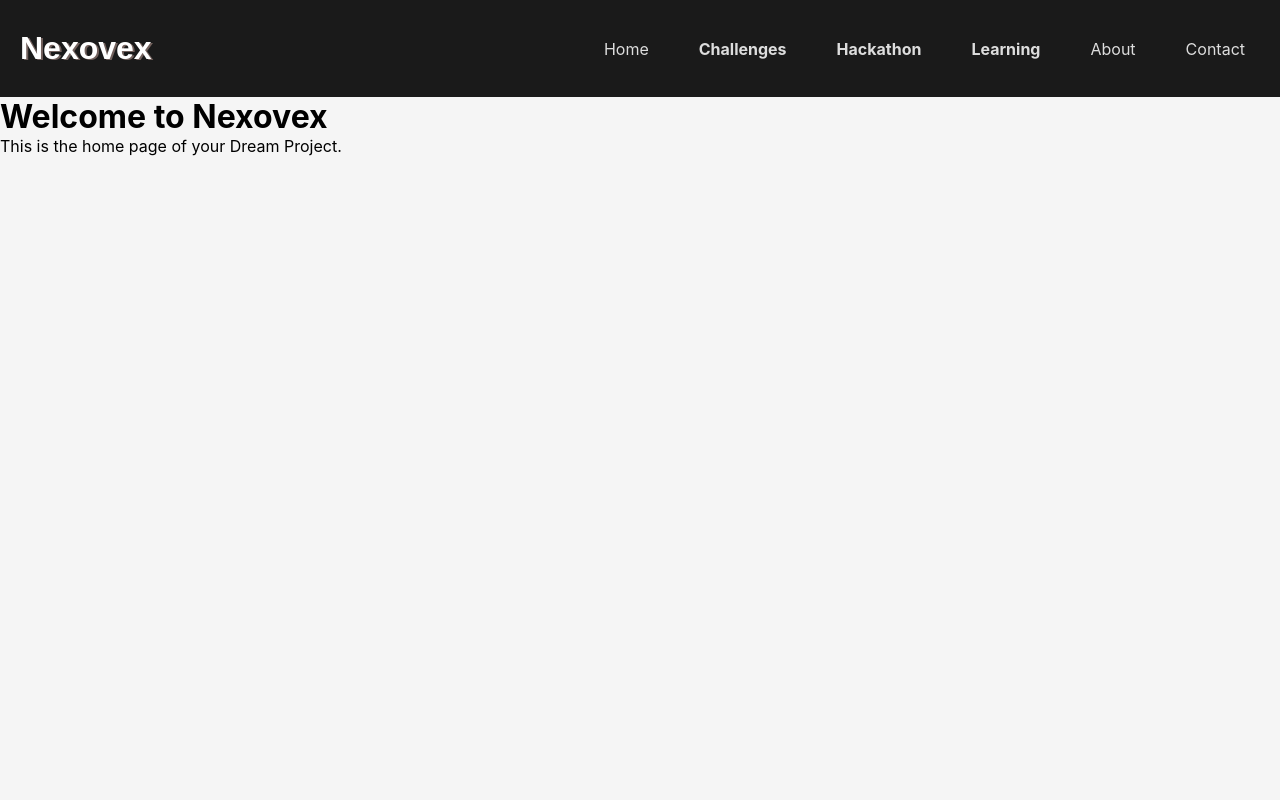
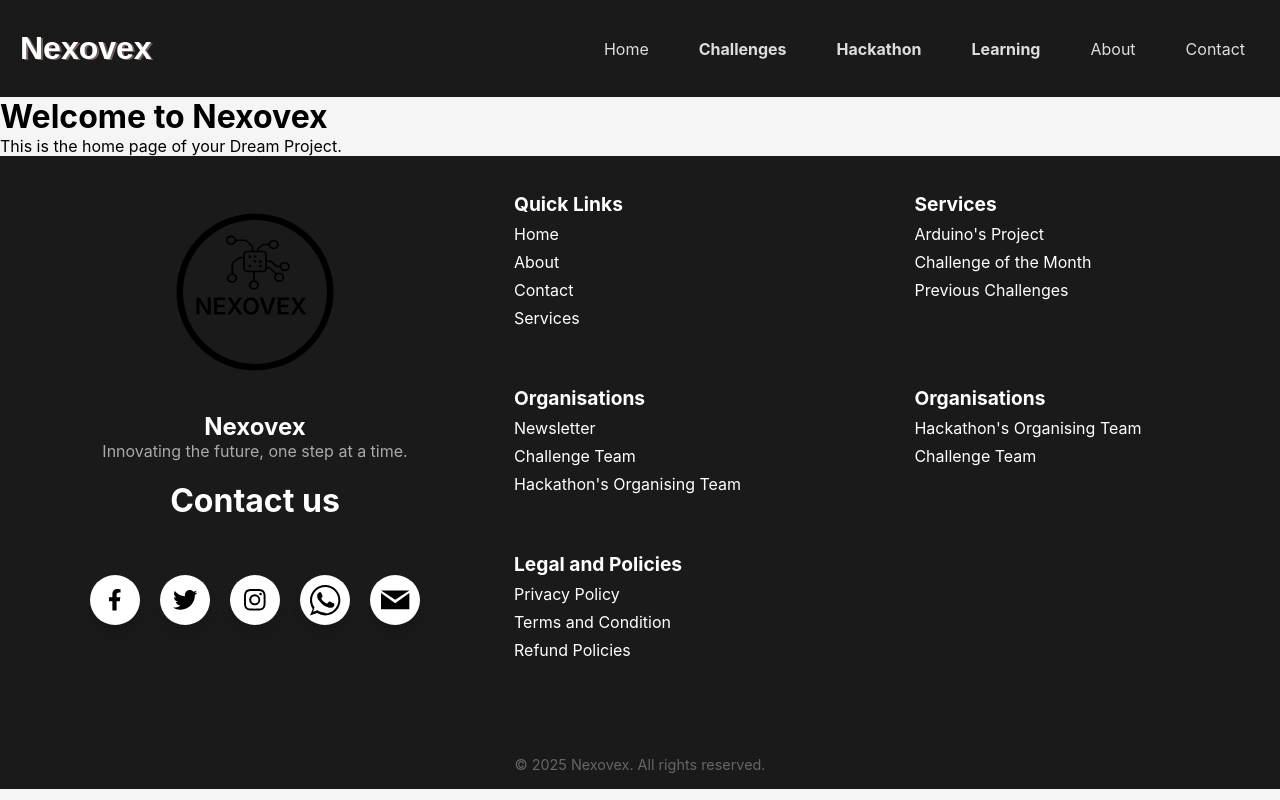
Before and after one commit to Rahul5g3d/Nexovex1, a React (Vite) app: page /H_Highlights in a window 1280 px wide. Built offline with nearby package versions, Linux system fonts and the light colour scheme.

Commit message:
Updated all changes

```diff
--- a/src/App.jsx
+++ b/src/App.jsx
@@ -1,6 +1,7 @@
 import { BrowserRouter as Router, Routes, Route } from "react-router-dom";
 import React from "react";
 import NavBar from "./Component/NavBar";
+import Footer from "./Component/Footer1";
 import Home from "./Component/Pages/Home";
 import About from "./Component/Pages/About";
 import Contact from "./Component/Pages/Contact";
@@ -27,6 +28,7 @@ function App() {
         <Route path="/P_events" element={<P_events />} />
         <Route path="/H_Highlights" element={<H_Highlights />} />
       </Routes>
+      <Footer />
     </Router>
   );
 }
--- a/src/Component/Compo/Social_Media/SM1.jsx
+++ b/src/Component/Compo/Social_Media/SM1.jsx
@@ -73,9 +73,9 @@ const StyledWrapper = styled.div`
   .wrapper {
     display: inline-flex;
     list-style: none;
-    height: 120px;
+    height: 100px;
     width: 100%;
-    padding-top: 40px;
+    padding-top: 5px;
     font-family: "Poppins", sans-serif;
     justify-content: center;
   }
--- a/src/Component/Footer.jsx
+++ b/src/Component/Footer.jsx
@@ -14,7 +14,6 @@ const Footer = () => {
             <hr />
             <h3>Contact Us</h3>
             <Button />
-            <Form />
           </div>
         </div>
         <p>
--- /dev/null
+++ b/src/Component/Footer1.css
@@ -0,0 +1,124 @@
+.footer {
+  background-color: #1a1a1a;
+  color: white;
+  padding: 1rem;
+  display: flex;
+  flex-direction: column;
+  align-items: center;
+  text-align: center;
+}
+
+img {
+  width: 50%;
+  height: 30vh;
+
+  object-fit: cover;
+}
+.contact-sec {
+  display: flex;
+  flex-direction: column;
+  justify-content: center;
+  align-items: center;
+  padding: 2rem;
+  margin: 2rem;
+  margin-top: 0;
+  padding-top: 20px;
+}
+.footer-socials {
+  padding-top: 40px;
+  margin-bottom: 0;
+}
+.footer-container {
+  display: flex;
+  flex-direction: column;
+  align-items: center;
+  width: 100%;
+  max-width: 1324px;
+  justify-content: space-between;
+}
+
+.footer-left {
+  display: flex;
+  flex-direction: column;
+  justify-content: center;
+  align-items: center;
+}
+
+.footer-title {
+  font-size: 1.5rem;
+  font-weight: bold;
+}
+
+.footer-motto {
+  color: #aaa;
+  margin-top: 0;
+}
+
+.footer-heading {
+  font-size: 1.2rem;
+  font-weight: bold;
+}
+
+.footer-links {
+  list-style: none;
+  padding: 0;
+  margin-top: 0.5rem;
+}
+
+.footer-links li {
+  margin: 0.5rem 0;
+}
+
+.footer-links a {
+  color: white;
+  text-decoration: none;
+  transition: color 0.3s;
+}
+
+.footer-links a:hover {
+  color: #ff4f4f;
+}
+
+.footer-copyright {
+  margin-top: 2rem;
+  color: #666;
+  font-size: 0.9rem;
+}
+
+.footer-right {
+  display: flex;
+  flex-direction: row;
+  justify-content: space-between;
+  flex-wrap: wrap;
+  width: 100%;
+  height: 100%;
+  gap: 10px;
+}
+.links {
+  width: fit-content;
+  padding: 20px;
+  text-align: left;
+}
+@media (min-width: 768px) {
+  .footer-container {
+    flex-direction: row;
+    align-items: flex-start;
+    text-align: left;
+    justify-content: space-between;
+  }
+
+  .footer-left {
+    flex: 1;
+  }
+
+  .footer-right {
+    flex: 2;
+    display: flex;
+    flex-wrap: wrap;
+    justify-content: space-between;
+  }
+
+  .links {
+    width: 48%;
+  }
+}
--- a/src/Component/Footer1.jsx
+++ b/src/Component/Footer1.jsx
@@ -1,54 +1,106 @@
+import "./Footer1.css";
 import React from "react";
-import { useState } from "react";
+import Button from "./Compo/Social_Media/SM1";
+import Form from "./Compo/Newsletter/Newsletter";
 
-export default function Navigation() {
-  const [isOpen, setIsOpen] = useState(false);
-  const toggleMenu = () => setIsOpen(!isOpen);
+export default function Footer() {
+  return (
+    <footer className="footer">
+      <div className="footer-container">
+        <div className="footer-left">
+          <img src="../../public/nexovex-high-resolution-logo.svg" alt="" />
+          <h2 className="footer-title">Nexovex</h2>
+          <p className="footer-motto">
+            Innovating the future, one step at a time.
+          </p>
+          <div className="contact-sec">
+            <h1>Contact us</h1>
+            <div className="footer-socials">
+              <Button />
+            </div>
+          </div>
+        </div>
+        <div className="footer-right">
+          <div className="links">
+            <h3 className="footer-heading">Quick Links</h3>
+            <ul className="footer-links">
+              <li>
+                <a href="/">Home</a>
+              </li>
+              <li>
+                <a href="/about">About</a>
+              </li>
 
-  return (
-    <nav className="bg-gray-900 text-white p-4 shadow-lg">
-      <div className="container mx-auto flex justify-between items-center">
-        <a href="/" className="text-2xl font-bold">
-          Nexovex
-        </a>
-        <div className="hidden md:flex space-x-6">
-          <a href="#home" className="hover:text-gray-400">
-            Home
-          </a>
-          <a href="#about" className="hover:text-gray-400">
-            About
-          </a>
-          <a href="#services" className="hover:text-gray-400">
-            Services
-          </a>
-          <a href="#contact" className="hover:text-gray-400">
-            Contact
-          </a>
-          <Button className="bg-blue-600 hover:bg-blue-700">Get Started</Button>
+              <li>
+                <a href="/contact">Contact</a>
+              </li>
+              {/* Make it */}
+              <li>
+                <a href="#">Services</a>
+              </li>
+            </ul>
+          </div>
+
+          <div className="links">
+            <h3 className="footer-heading">Services</h3>
+            <ul className="footer-links">
+              <li>
+                <a href="#home">Arduino's Project</a>
+              </li>
+              <li>
+                <a href="#about">Challenge of the Month</a>
+              </li>
+              <li>
+                <a href="#services">Previous Challenges</a>
+              </li>
+            </ul>
+          </div>
+
+          <div className="links">
+            <h3 className="footer-heading">Organisations</h3>
+            <ul className="footer-links">
+              <li>
+                <a href="#">Newsletter</a>
+              </li>
+              <li>
+                <a href="/About">Challenge Team</a>
+              </li>
+
+              <li>
+                <a href="/">Hackathon's Organising Team</a>
+              </li>
+            </ul>
+          </div>
+          <div className="links">
+            <h3 className="footer-heading">Organisations</h3>
+            <ul className="footer-links">
+              <li>
+                <a href="/">Hackathon's Organising Team</a>
+              </li>
+              <li>
+                <a href="/About">Challenge Team</a>
+              </li>
+            </ul>
+          </div>
+          <div className="links">
+            <h3 className="footer-heading">Legal and Policies</h3>
+            <ul className="footer-links">
+              <li>
+                <a href="/">Privacy Policy</a>
+              </li>
+              <li>
+                <a href="/About">Terms and Condition</a>
+              </li>
+              <li>
+                <a href="/About">Refund Policies</a>
+              </li>
+            </ul>
+          </div>
         </div>
-        <button className="md:hidden" onClick={toggleMenu}>
-          {isOpen ? <X size={24} /> : <Menu size={24} />}
-        </button>
       </div>
-      {isOpen && (
-        <div className="md:hidden flex flex-col space-y-4 mt-4 text-center">
-          <a href="#home" className="block hover:text-gray-400">
-            Home
-          </a>
-          <a href="#about" className="block hover:text-gray-400">
-            About
-          </a>
-          <a href="#services" className="block hover:text-gray-400">
-            Services
-          </a>
-          <a href="#contact" className="block hover:text-gray-400">
-            Contact
-          </a>
-          <Button className="bg-blue-600 hover:bg-blue-700 w-full">
-            Get Started
-          </Button>
-        </div>
-      )}
-    </nav>
+      <div className="footer-copyright">
+        &copy; {new Date().getFullYear()} Nexovex. All rights reserved.
+      </div>
+    </footer>
   );
 }
```
